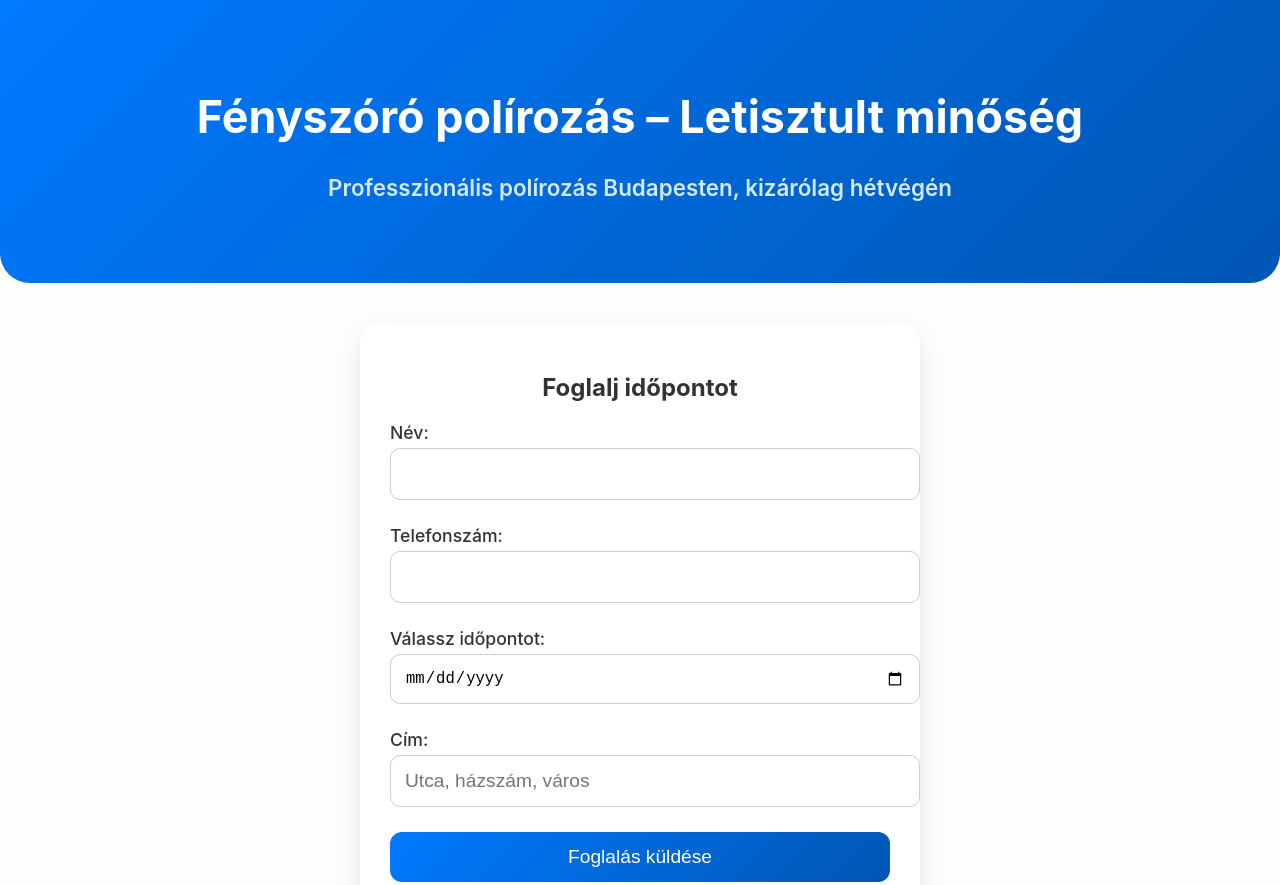
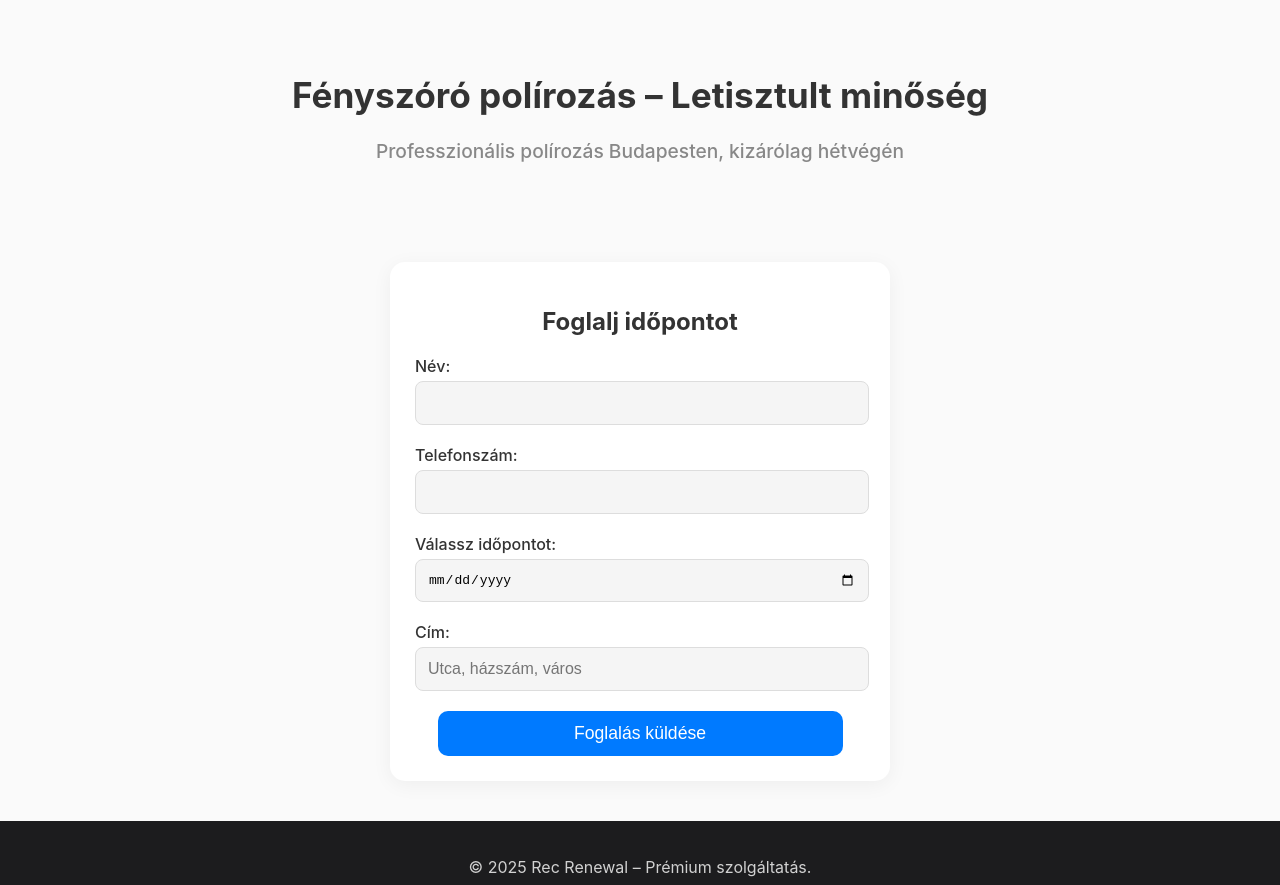
Before and after one commit to recn1/lampa, a plain HTML site: page index.html in a window 1280 px wide. Shown: the top 885 px of the page. Drawn offline with Linux system fonts and the light colour scheme.

Commit message:
style.css

```diff
--- a/style.css
+++ b/style.css
@@ -1,8 +1,8 @@
-/* Alap stílusok */
+/* Alapstílusok */
 body {
     font-family: 'SF Pro Display', sans-serif;
     text-align: center;
-    background-color: #fefefe;
+    background-color: #FAFAFA;
     color: #333;
     margin: 0;
     padding: 0;
@@ -10,87 +10,82 @@ body {
 
 /* Fejléc */
 header {
-    padding: 60px 20px;
-    font-weight: 600;
-    background: linear-gradient(135deg, #007AFF, #0056B3);
-    color: white;
-    border-bottom-left-radius: 30px;
-    border-bottom-right-radius: 30px;
+    padding: 50px 20px;
+    font-weight: 500;
 }
 
 .title {
-    font-size: 2.8em;
+    font-size: 2.2em;
     font-weight: bold;
 }
 
 .subtitle {
-    font-size: 1.4em;
-    color: #d4eaff;
+    font-size: 1.2em;
+    color: #888;
 }
 
 /* Foglalási űrlap */
 .booking {
-    margin: 40px auto;
-    padding: 30px;
+    margin: 30px auto;
+    padding: 25px;
     background: white;
-    width: 80%;
-    max-width: 500px;
-    border-radius: 20px;
-    box-shadow: 0px 10px 30px rgba(0, 0, 0, 0.1);
+    width: 85%;
+    max-width: 450px;
+    border-radius: 15px;
+    box-shadow: 0px 4px 20px rgba(0, 0, 0, 0.05);
 }
 
 /* Input mezők */
 .input-group {
-    margin-bottom: 25px;
+    margin-bottom: 20px;
     text-align: left;
 }
 
 label {
-    font-size: 1.1em;
+    font-size: 1em;
     font-weight: 500;
 }
 
 input {
-    width: 100%;
-    padding: 14px;
+    width: 95%;
+    padding: 12px;
     margin-top: 5px;
-    border-radius: 10px;
-    border: 1px solid #ccc;
-    font-size: 1.2em;
+    border-radius: 8px;
+    border: 1px solid #ddd;
+    font-size: 1em;
     transition: 0.3s ease-in-out;
+    background-color: #F5F5F5;
 }
 
 input:focus {
     border-color: #007AFF;
     outline: none;
-    box-shadow: 0px 0px 8px rgba(0, 122, 255, 0.3);
+    box-shadow: 0px 0px 8px rgba(0, 122, 255, 0.2);
 }
 
-/* Gombok */
+/* Gomb */
 .btn {
-    width: 100%;
-    background: linear-gradient(135deg, #007AFF, #0056B3);
+    width: 90%;
+    background: #007AFF;
     color: white;
-    padding: 14px;
-    font-size: 1.2em;
+    padding: 12px;
+    font-size: 1.1em;
     border: none;
-    border-radius: 12px;
+    border-radius: 10px;
     cursor: pointer;
     transition: 0.3s ease-in-out;
 }
 
 .btn:hover {
     opacity: 0.9;
-    transform: scale(1.02);
+    transform: scale(1.01);
 }
 
 /* Lábléc */
 footer {
     margin-top: 40px;
-    padding: 25px;
-    background-color: #f5f5f5;
-    color: #666;
+    padding: 20px;
+    background-color: #1c1c1e; /* Sötétszürke, közel fekete */
+    color: #d1d1d1; /* Világosabb szöveg kontraszt miatt */
     font-size: 1em;
-    border-top-left-radius: 30px;
-    border-top-right-radius: 30px;
 }
```
